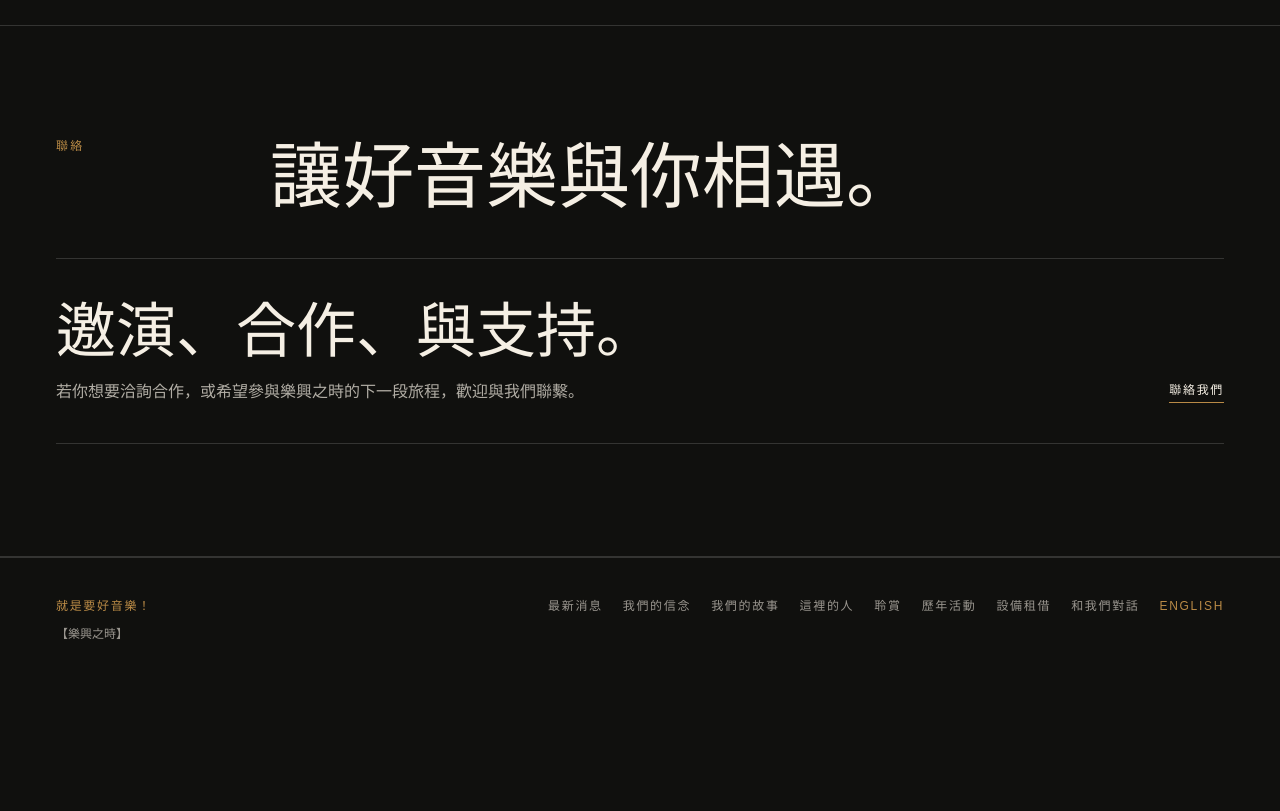
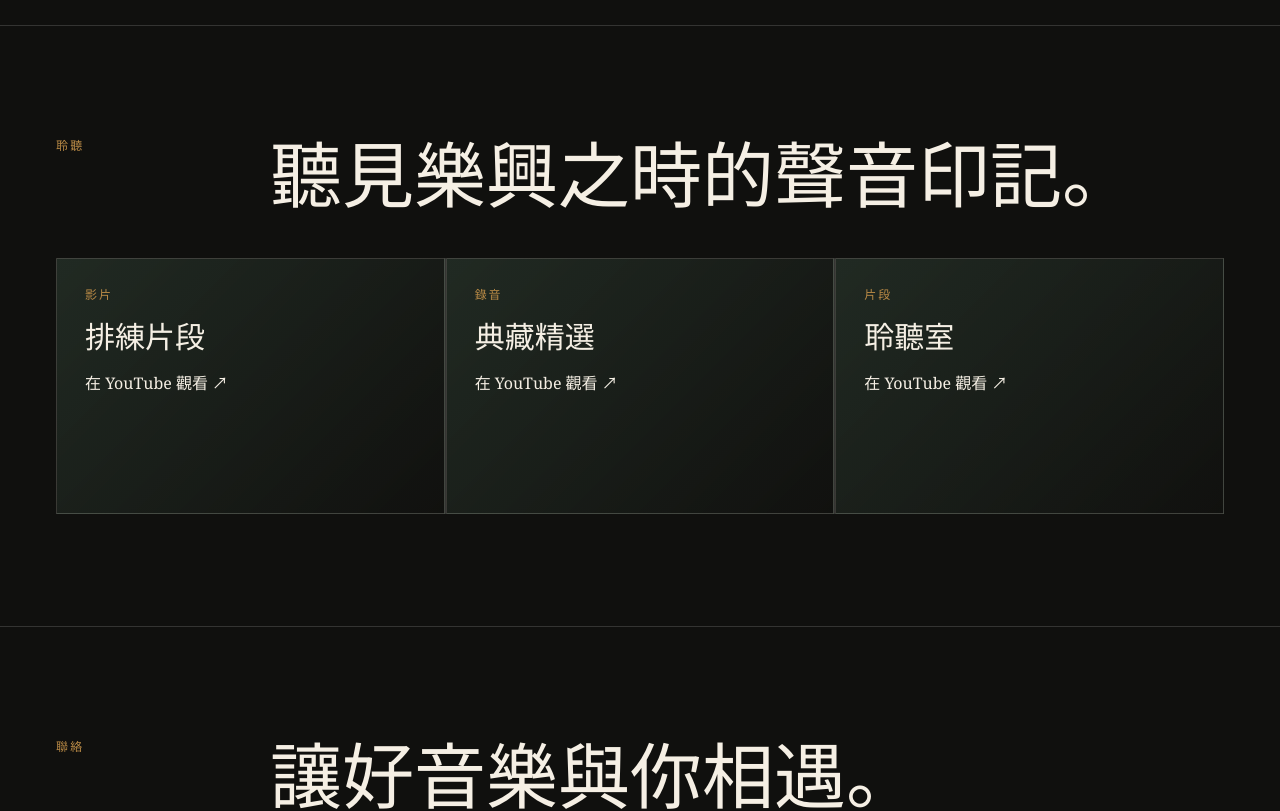
Before and after one commit to pmmtaiwan/pmm-website, a Next.js app: page /zh in a window 1280 px wide. Shown: the part 1380-2191 px from the top of the page. Before the commit the page ends 2062 px from the top, so only its background shows below. Built offline with nearby package versions, Linux system fonts and the light colour scheme.

Commit message:
Add linked media section to Chinese homepage

```diff
--- a/app/zh/page.tsx
+++ b/app/zh/page.tsx
@@ -1,6 +1,7 @@
 import type { Metadata } from "next";
 import { CTA } from "@/components/CTA";
 import { Hero } from "@/components/Hero";
+import { MediaBlock } from "@/components/MediaBlock";
 import { QuoteBlock } from "@/components/QuoteBlock";
 import { Section } from "@/components/Section";
 
@@ -28,24 +29,21 @@ export default function ChineseHomePage() {
         cta={{ href: "/zh/convictions", label: "閱讀我們的信念" }}
       />
       <Section>
-        <QuoteBlock quote="只把好音樂做好的，樂興之時。"  />
+        <QuoteBlock quote="只把好音樂做好的，樂興之時。" />
       </Section>
-      <Section eyebrow="關於樂興" >
+      <Section eyebrow="關於樂興">
         <div className="grid gap-px bg-white/15 md:grid-cols-3">
           {[
             {
               title: "我們的信念",
-
               href: "/zh/convictions"
             },
             {
               title: "歷年活動",
-
               href: "/zh/archive"
             },
             {
               title: "這裡的人",
-
               href: "/zh/people"
             }
           ].map((item) => (
@@ -55,9 +53,30 @@ export default function ChineseHomePage() {
               className="bg-charcoal p-7 transition-colors hover:bg-moss/60"
             >
               <h2 className="text-3xl font-normal text-brass">{item.title}</h2>
-
             </a>
           ))}
+        </div>
+      </Section>
+      <Section eyebrow="聆聽" title="聽見樂興之時的聲音印記。">
+        <div className="grid gap-px bg-white/15 md:grid-cols-3">
+          <MediaBlock
+            type="影片"
+            title="排練片段"
+            href="https://youtu.be/lmy2MGcTc6c?si=aeaGHJtXVGWenJ9P"
+            description="在 YouTube 觀看 ↗"
+          />
+          <MediaBlock
+            type="錄音"
+            title="典藏精選"
+            href="https://youtu.be/kLaRlJkIXxM?si=SqsB9MMR9SDpL0gW"
+            description="在 YouTube 觀看 ↗"
+          />
+          <MediaBlock
+            type="片段"
+            title="聆聽室"
+            href="https://youtu.be/rsg49m1GYLA?si=LPSlFVVPfWhiaGb3"
+            description="在 YouTube 觀看 ↗"
+          />
         </div>
       </Section>
       <Section eyebrow="聯絡" title="讓好音樂與你相遇。">
```
